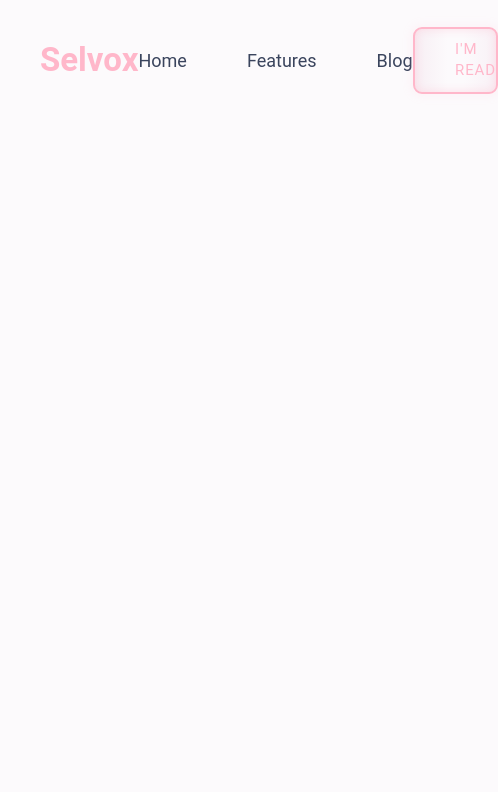
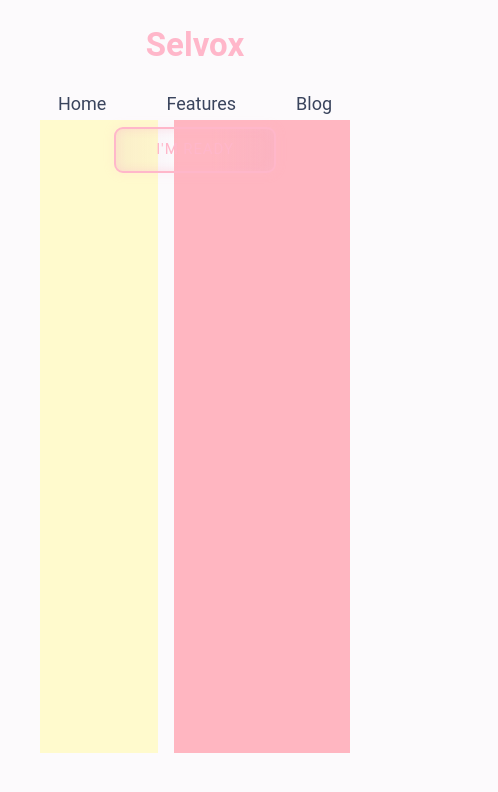
Before and after one commit to KKDinev20/Selvox-Frontend, a Vue app in the folder selvox/: page / in a window 390 px wide. Shown: the top 792 px of the page, 498 px wide, since content can reach past the window. Built offline with nearby package versions, Linux system fonts and the light colour scheme.

Commit message:
Add containers with info

```diff
--- a/selvox/src/pages/LandingPage.vue
+++ b/selvox/src/pages/LandingPage.vue
@@ -11,11 +11,39 @@
         <button> I'M READY</button>
     </nav>
 
+    <div class="cols">
+        <div class="flex mb-4 space-x-4">
+            <div class="w-2/5  bg-yellow-400  containder">
+
+            </div>
+            <div class="w-3/5 bg-gray-500 h-12 containder">
+
+            </div>
+        </div>
+    </div>
 </template>
 
 <style>
-nav{
-    padding: 60px 40px;
+
+.cols {
+    margin: 40px ;
+    gap: 20px;
+}
+
+.containder {
+    height: 75vh;
+
+}
+
+.containder:first-child {
+    background-color: lemonchiffon;
+}
+
+.containder:last-child {
+    background-color: lightpink;
+}
+nav {
+  padding: 20px 40px;
   display: flex;
   align-items: center;
   justify-content: space-between;
@@ -26,7 +54,7 @@ nav .links {
   font-size: 18px;
 }
 
-nav a.logo{
+nav a.logo {
   font-size: 33px;
   color: #FFB7CA;
   font-weight: 600;
@@ -68,7 +96,23 @@ button:before {
 button:hover:before {
   transform: translateX(15em);
 }
-nav .links a:not(:last-child){
+
+nav .links a:not(:last-child) {
   margin-right: 60px;
 }
+
+/* Media Queries for responsiveness */
+@media screen and (max-width: 768px) {
+  nav {
+    flex-wrap: wrap; /* Wrap content on smaller screens */
+    justify-content: center; /* Center content horizontally */
+  }
+  .links {
+    margin-top: 20px; /* Add space between logo and links on smaller screens */
+    text-align: center; /* Center links vertically */
+  }
+  button {
+    margin-top: 10px; /* Add space between links and button on smaller screens */
+  }
+}
 </style>
```
Lines whose indentation alone changed are shown as unchanged.
